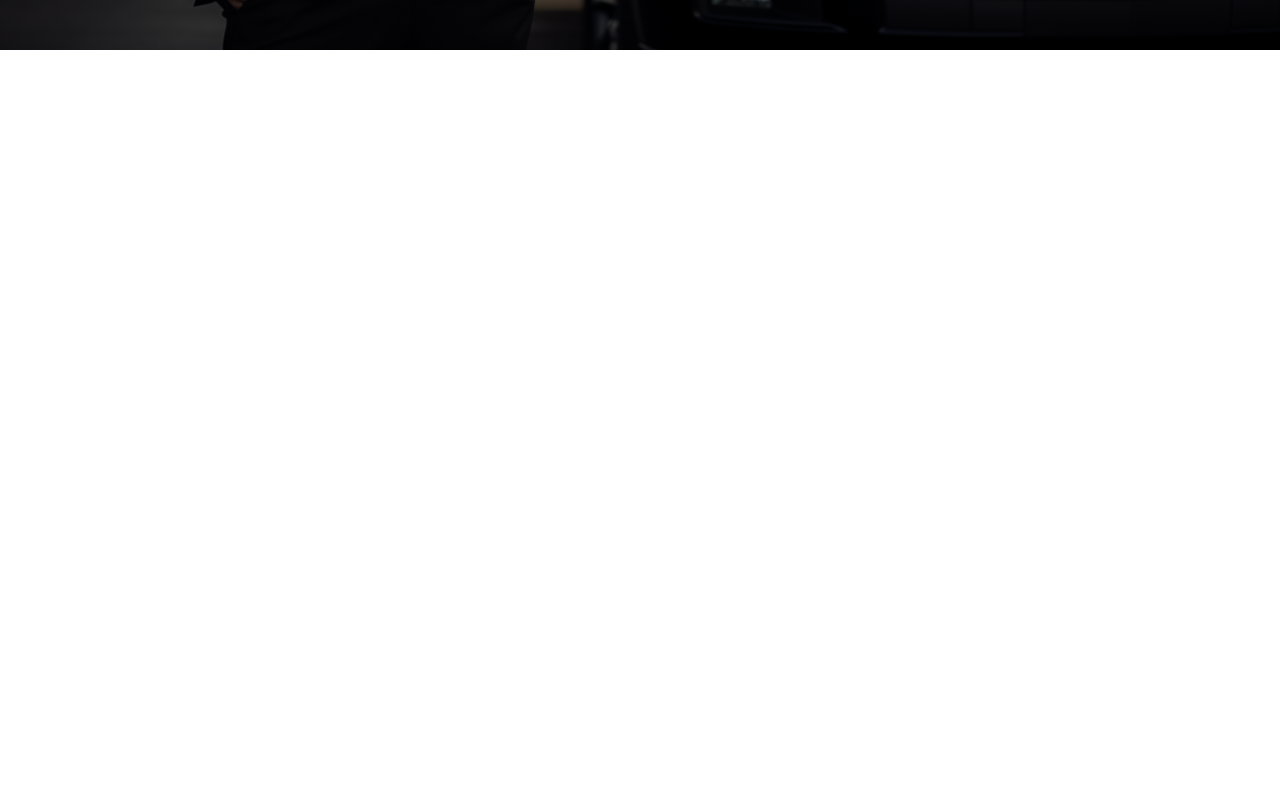
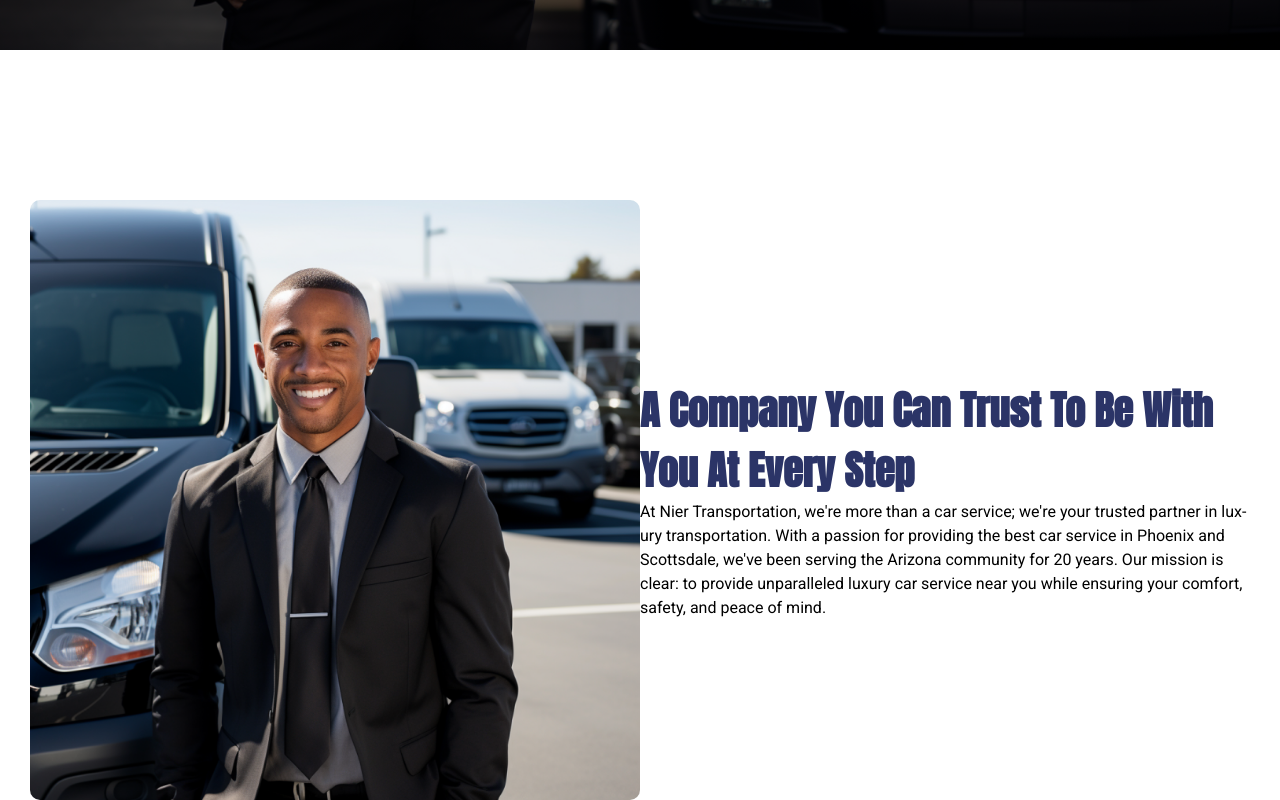
Before and after one commit to ChristianWare/Nier-Transport-Redesign, a Next.js app: page / in a window 1280 px wide. Shown: the part 781-1581 px from the top of the page. Before the commit the page ends 831 px from the top, so only its background shows below. Built offline with nearby package versions, Linux system fonts and the light colour scheme.

Commit message:
About Section Start

```diff
--- /dev/null
+++ b/src/app/components/AboutUsSection/AboutUsSection.module.css
@@ -0,0 +1,30 @@
+.container {
+  margin-bottom: 15rem;
+}
+
+.content {
+  display: flex;
+  align-items: center;
+  justify-content: center;
+}
+
+.left,
+.right {
+  flex: 1;
+  width: 100%;
+}
+
+.imgContainer {
+  position: relative;
+  height: 600px;
+  width: 100%;
+  border: 1px solid var(--primary);
+  border-radius: 10px;
+}
+
+.img {
+  object-fit: cover;
+  font-size: 0;
+  border-radius: 10px;
+  border: 5px solid var(--secondary);
+}
--- /dev/null
+++ b/src/app/components/AboutUsSection/AboutUsSection.tsx
@@ -0,0 +1,33 @@
+import LayoutWrapper from "../LayoutWrapper/LayoutWrapper";
+import styles from "./AboutUsSection.module.css";
+import Image from "next/image";
+import Img1 from "../../../../public/images/img1.png";
+
+const AboutUsSection = () => {
+  return (
+    <LayoutWrapper>
+      <section className={styles.container}>
+        <div className={styles.content}>
+          <div className={styles.left}>
+            <div className={styles.imgContainer}>
+              <Image src={Img1} alt='image' fill className={styles.img} />
+            </div>
+          </div>
+          <div className={styles.right}>
+            <h2>A Company You Can Trust To Be With You At Every Step</h2>
+            <p>
+              At Nier Transportation, we&#39;re more than a car service;
+              we&#39;re your trusted partner in luxury transportation. With a
+              passion for providing the best car service in Phoenix and
+              Scottsdale, we&#39;ve been serving the Arizona community for 20
+              years. Our mission is clear: to provide unparalleled luxury car
+              service near you while ensuring your comfort, safety, and peace of
+              mind.
+            </p>
+          </div>
+        </div>
+      </section>
+    </LayoutWrapper>
+  );
+};
+export default AboutUsSection;
--- a/src/app/components/Hero/Hero.module.css
+++ b/src/app/components/Hero/Hero.module.css
@@ -46,6 +46,9 @@
 .copy {
   color: var(--cream);
   width: 80%;
+  font-family: var(--roboto);
+  font-size: 2rem;
+  font-weight: 500;
 }
 
 .btnContainer {
@@ -75,7 +78,7 @@
   }
 }
 
-@media screen and (max-width: 480px) {
+@media screen and (max-width: 568px) {
   .content {
     padding: 1rem;
     padding-top: 3rem;
--- a/src/app/globals.css
+++ b/src/app/globals.css
@@ -1,8 +1,8 @@
 :root {
-  --darkBlue: #2B3467;
-  --lightBlue: #BAD7E9;
+  --darkBlue: #2b3467;
+  --lightBlue: #bad7e9;
   --cream: #fefffa;
-  --red: #EB455F;
+  --red: #eb455f;
 }
 
 * {
@@ -30,14 +30,6 @@ a {
   text-decoration: none;
 }
 
-h1 {
-  font-size: 7rem;
-  line-height: 120%;
-  font-weight: 700;
-  text-transform: uppercase;
-  letter-spacing: 2px
-}
-
 h1,
 h2,
 h3,
@@ -49,26 +41,32 @@ strong {
   color: var(--darkBlue);
 }
 
+h1 {
+  font-size: 7rem;
+  line-height: 120%;
+  font-weight: 700;
+  text-transform: uppercase;
+  letter-spacing: 2px;
+}
+
 h2 {
-  font-size: 3.6rem;
+  font-size: 4rem;
 }
 
 h3 {
-  font-size: 3rem;
-  color: var(--text);
-  text-decoration: underline;
+  font-size: 3.5rem;
 }
 
 h4 {
-  font-size: 3.5rem;
+  font-size: 3rem;
 }
 
 h5 {
-  font-size: 3.1rem;
+  font-size: 2.8rem;
 }
 
 h6 {
-  font-size: 3rem;
+  font-size: 2.6rem;
 }
 
 strong {
@@ -85,7 +83,7 @@ p,
 input,
 textarea {
   font-weight: 400;
-  font-family: var(--robotoSerif);
+  font-family: var(--roboto);
   hyphens: auto;
   font-size: 1.6rem;
   color: var(--text);
--- a/src/app/layout.tsx
+++ b/src/app/layout.tsx
@@ -5,7 +5,7 @@ import type { Metadata } from "next";
 import { Roboto, Roboto_Serif, Anton } from "next/font/google";
 
 const roboto = Roboto({
-  weight: ["900", "700"],
+  weight: ["900", "700", "500", "400"],
   style: ["normal"],
   subsets: ["latin"],
   variable: "--roboto",
--- a/src/app/page.tsx
+++ b/src/app/page.tsx
@@ -1,11 +1,11 @@
-import Image from "next/image";
-import styles from "./page.module.css";
 import Hero from "./components/Hero/Hero";
+import AboutUsSection from "./components/AboutUsSection/AboutUsSection";
 
 export default function Home() {
   return (
     <main>
       <Hero />
+      <AboutUsSection />
     </main>
   );
 }
```
